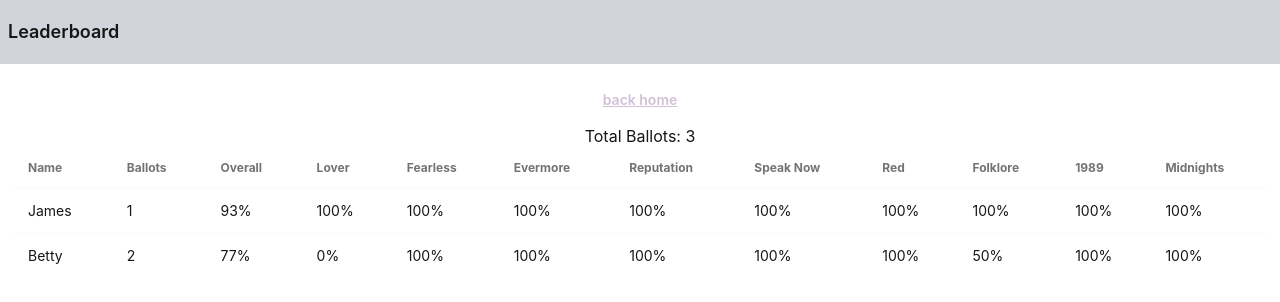
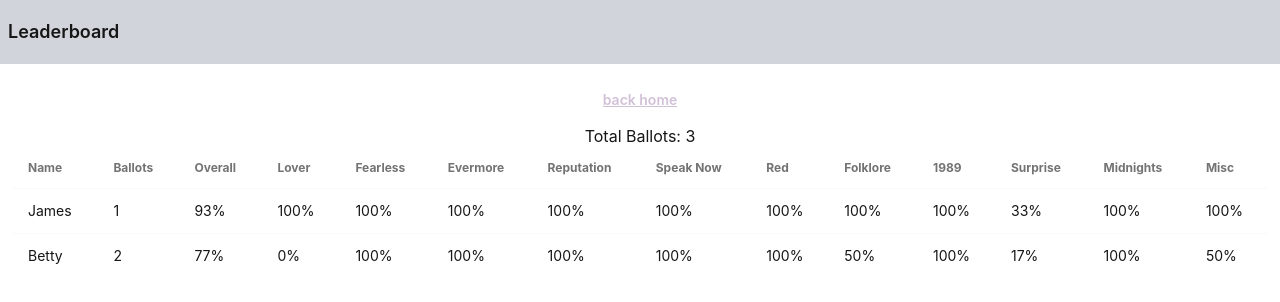
Before and after one commit to 2024-spring-adv-fe/tca-swiftball, a React (Create React App) app: page /leaderboard in a window 1280 px wide. Shown: the top 302 px of the page. Built offline with nearby package versions, Linux system fonts and the light colour scheme.

Commit message:
Serve special and miscellaneous accuracies on leaderboard

```diff
--- a/src/App.tsx
+++ b/src/App.tsx
@@ -11,7 +11,7 @@ import { Setup } from "./pages/Setup";
 import { Play } from "./pages/Play";
 
 import { SwiftballBallot } from "./Swiftball/SwiftballDefinition";
-import { getLeaderboard } from "./Swiftball/SwiftballScore";
+import { getLeaderboard } from "./Swiftball/SwiftballLeaderboarding";
 import dummyData from "./data/dummyBallots.json";
 
 const dummyBallots: SwiftballBallot[] = dummyData as SwiftballBallot[];
--- a/src/Swiftball/SwiftballDefinition.ts
+++ b/src/Swiftball/SwiftballDefinition.ts
@@ -297,6 +297,7 @@ type SwiftballAccuracies = {
     nineteen_eighty_nine_accuracy: number;
     surprise_accuracy: number;
     midnights_accuracy: number;
+    misc_accuracy: number;
 };
 
 export type LeaderboardEntry = {
--- a/src/Swiftball/SwiftballScore.ts
+++ b/src/Swiftball/SwiftballLeaderboarding.ts
@@ -11,7 +11,8 @@ import {
     calcFolkloreAccuracy,
     calcNineteenEightyNineAccuracy,
     calcSurpriseAccuracy,
-    calcMidnightsAccuracy
+    calcMidnightsAccuracy,
+    calcMiscAccuracy
 } from "./calc/calcAccuracy";
 
 export const getPreviousPlayers = (results: SwiftballBallot[]) => {
@@ -60,6 +61,7 @@ export const getLeaderboardEntryForPlayer = (ballots: SwiftballBallot[], player:
     const nineteenEightyNineAccuracy:number = calcNineteenEightyNineAccuracy(ballot);
     const surpriseAccuracy:number = calcSurpriseAccuracy(ballot);
     const midnightsAccuracy:number = calcMidnightsAccuracy(ballot);
+    const miscAccuracy:number = calcMiscAccuracy(ballot);
 
     const overallAccuracy: number = (loverAccuracy + fearlessAccuracy + evermoreAccuracy + reputationAccuracy + speakNowAccuracy + redAccuracy + folkloreAccuracy + nineteenEightyNineAccuracy + surpriseAccuracy + midnightsAccuracy) / 10;
 
@@ -78,6 +80,7 @@ export const getLeaderboardEntryForPlayer = (ballots: SwiftballBallot[], player:
             nineteen_eighty_nine_accuracy: nineteenEightyNineAccuracy,
             surprise_accuracy: surpriseAccuracy,
             midnights_accuracy: midnightsAccuracy,
+            misc_accuracy: miscAccuracy
         }
     };
 };
--- a/src/Swiftball/calc/calcAccuracy.ts
+++ b/src/Swiftball/calc/calcAccuracy.ts
@@ -204,11 +204,16 @@ export const calcMiscAccuracy = (ballot: SwiftballBallot[]):number => {
     let correct = 0;
     let total = 0;
 
+    const guessIsCorrect = () => {
+        correct++;
+        total++;
+    };
+
     ballot.forEach(ballot => {
-        if (ballot.guesses.Misc.special_guest === ballot.answers.Misc.special_guest) correct++;
+        if (ballot.guesses.Misc.special_guest === ballot.answers.Misc.special_guest) guessIsCorrect();
         else total++;
 
-        if (ballot.guesses.Misc.unhinged === ballot.answers.Misc.unhinged) correct++;
+        if (ballot.guesses.Misc.unhinged === ballot.answers.Misc.unhinged) guessIsCorrect();
         else total++;
     });
 
--- a/src/data/dummyBallots.json
+++ b/src/data/dummyBallots.json
@@ -47,8 +47,8 @@
         "karma_jacket": 0
       },
       "Misc": {
-        "special_guest": false,
-        "unhinged": false
+        "special_guest": true,
+        "unhinged": true
       }
     },
     "answers": {
--- a/src/pages/Leaderboard.tsx
+++ b/src/pages/Leaderboard.tsx
@@ -41,7 +41,9 @@ export const Leaderboard: FC<LeaderboardProps> = ({ leaderboardData, setTitle })
                                 <th>Red</th>
                                 <th>Folklore</th>
                                 <th>1989</th>
+                                <th>Surprise</th>
                                 <th>Midnights</th>
+                                <th>Misc</th>
                             </tr>
                             </thead>
                             <tbody>
@@ -80,7 +82,13 @@ export const Leaderboard: FC<LeaderboardProps> = ({ leaderboardData, setTitle })
                                            {b.accuracies.nineteen_eighty_nine_accuracy.toLocaleString("en", {style: "percent"})}
                                        </td>
                                        <td>
+                                           {b.accuracies.surprise_accuracy.toLocaleString("en", {style: "percent"})}
+                                       </td>
+                                       <td>
                                            {b.accuracies.midnights_accuracy.toLocaleString("en", {style: "percent"})}
+                                       </td>
+                                       <td>
+                                           {b.accuracies.misc_accuracy.toLocaleString("en", {style: "percent"})}
                                        </td>
                                    </tr>
                                ))
```
